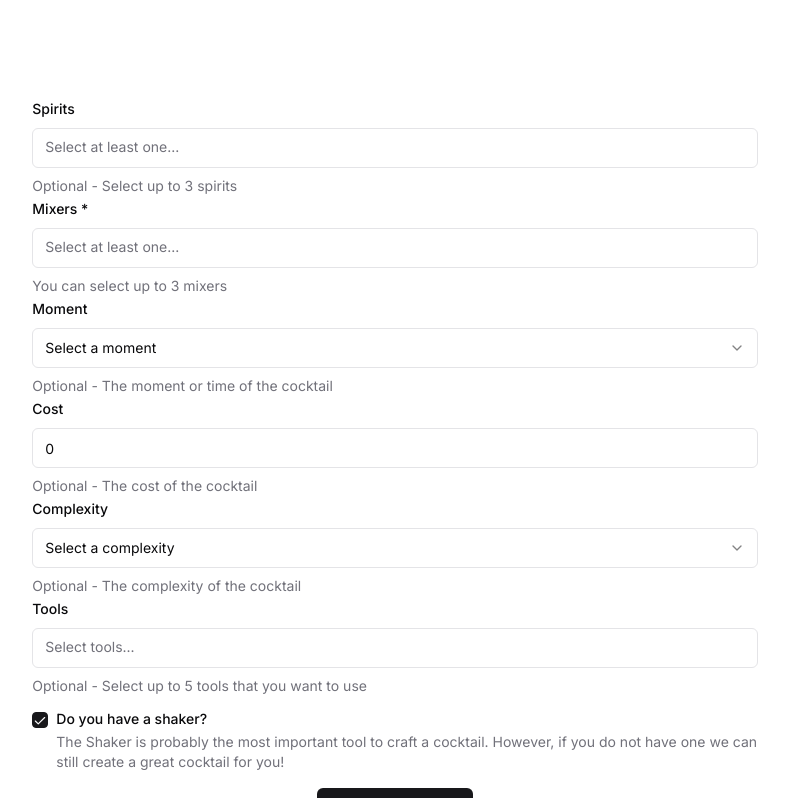
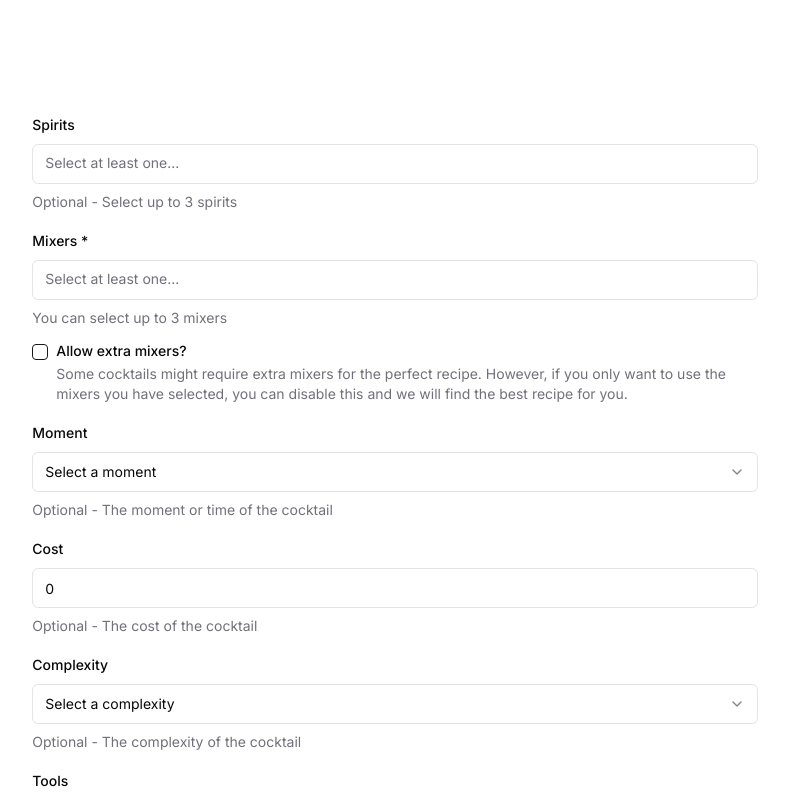
Before and after one commit to esponges/cocktail-maker-client, a Next.js app: page / in a window 1280 px wide. Shown: the top 798 px of the page, without its empty margins (245-1034 px from the left). Built offline with nearby package versions, Linux system fonts and the light colour scheme.

Commit message:
extra mixers opt

```diff
--- a/src/app/page.tsx
+++ b/src/app/page.tsx
@@ -42,6 +42,7 @@ import { DepContext, type Cocktail } from "@/components/context/dep-provider";
 
 const FormSchema = z.object({
   mixers: z.array(z.object({ value: z.string(), label: z.string() })),
+  suggestMixers: z.boolean().optional(),
   spirits: z
     .array(z.object({ value: z.string(), label: z.string() }))
     .optional(),
@@ -106,6 +107,7 @@ export default function Home() {
           ...details.mixers.map((m) => m.value),
           ...(details.spirits?.map((s) => s.value) || []),
         ],
+        suggest_mixers: details.suggestMixers,
         required_tools: details.tools?.map((t) => t.value),
         has_shaker: details.hasShaker,
       };
@@ -177,7 +179,7 @@ export default function Home() {
                 control={form.control}
                 name="spirits"
                 render={({ field }) => (
-                  <FormItem>
+                  <FormItem className="mt-4">
                     <FormLabel>Spirits</FormLabel>
                     <MultipleSelector
                       maxSelected={3}
@@ -205,7 +207,7 @@ export default function Home() {
                 name="mixers"
                 render={({ field: { onChange } }) => (
                   <>
-                    <FormItem>
+                    <FormItem className="mt-4">
                       <FormLabel>Mixers *</FormLabel>
                       <MultipleSelector
                         maxSelected={3}
@@ -236,9 +238,40 @@ export default function Home() {
               />
               <FormField
                 control={form.control}
+                name="suggestMixers"
+                render={({ field }) => (
+                  <FormItem className="mt-4">
+                    <div className="items-top flex space-x-2 mt-4">
+                      <Checkbox
+                        id="suggestMixers"
+                        defaultChecked={false}
+                        onCheckedChange={field.onChange}
+                      />
+                      <div className="grid gap-1.5 leading-none">
+                        <label
+                          htmlFor="suggestMixers"
+                          className={`text-sm font-medium leading-none
+                          peer-disabled:cursor-not-allowed peer-disabled:opacity-70`}
+                        >
+                          Allow extra mixers?
+                        </label>
+                        <p className="text-sm text-muted-foreground">
+                          Some cocktails might require extra mixers for the
+                          perfect recipe. However, if you only want to use the
+                          mixers you have selected, you can disable this and we
+                          will find the best recipe for you.
+                        </p>
+                      </div>
+                    </div>
+                    <FormMessage />
+                  </FormItem>
+                )}
+              />
+              <FormField
+                control={form.control}
                 name="moment"
                 render={({ field }) => (
-                  <FormItem>
+                  <FormItem className="mt-4">
                     <FormLabel>Moment</FormLabel>
                     <Select onValueChange={field.onChange}>
                       <FormControl>
@@ -269,7 +302,7 @@ export default function Home() {
                 name="cost"
                 defaultValue={0}
                 render={({ field }) => (
-                  <FormItem>
+                  <FormItem className="mt-4">
                     <FormLabel>Cost</FormLabel>
                     <Input
                       type="number"
@@ -288,7 +321,7 @@ export default function Home() {
                 name="complexity"
                 defaultValue={complexity[0].value}
                 render={({ field }) => (
-                  <FormItem>
+                  <FormItem className="mt-4">
                     <FormLabel>Complexity</FormLabel>
                     <Select onValueChange={field.onChange}>
                       <FormControl>
@@ -318,7 +351,7 @@ export default function Home() {
                 control={form.control}
                 name="tools"
                 render={({ field }) => (
-                  <FormItem>
+                  <FormItem className="mt-4">
                     <FormLabel>Tools</FormLabel>
                     <MultipleSelector
                       maxSelected={5}
@@ -345,7 +378,7 @@ export default function Home() {
                 control={form.control}
                 name="hasShaker"
                 render={({ field }) => (
-                  <FormItem>
+                  <FormItem className="mt-4">
                     <div className="items-top flex space-x-2 mt-4">
                       <Checkbox
                         id="hasShaker"
@@ -354,7 +387,7 @@ export default function Home() {
                       />
                       <div className="grid gap-1.5 leading-none">
                         <label
-                          htmlFor="terms1"
+                          htmlFor="hasShaker"
                           className={`text-sm font-medium leading-none
                           peer-disabled:cursor-not-allowed peer-disabled:opacity-70`}
                         >
```
